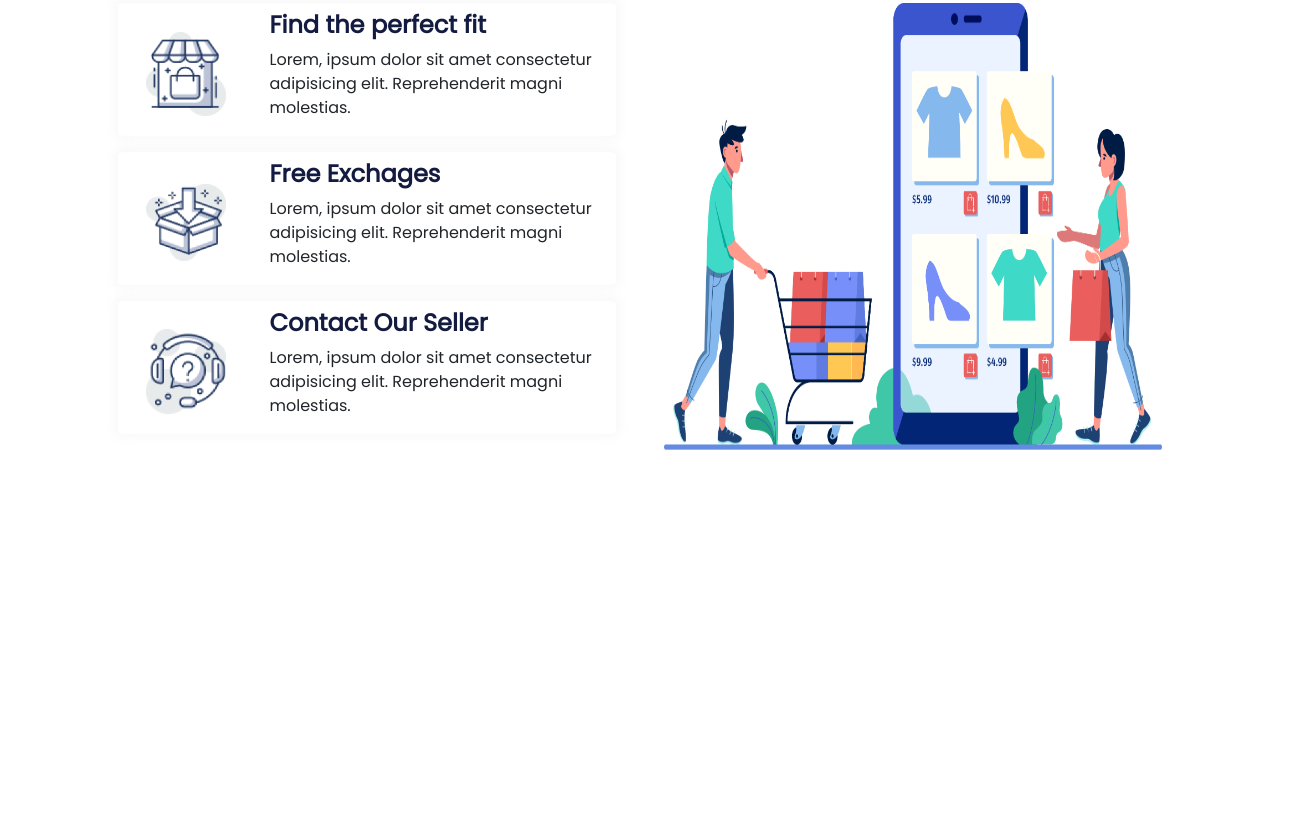
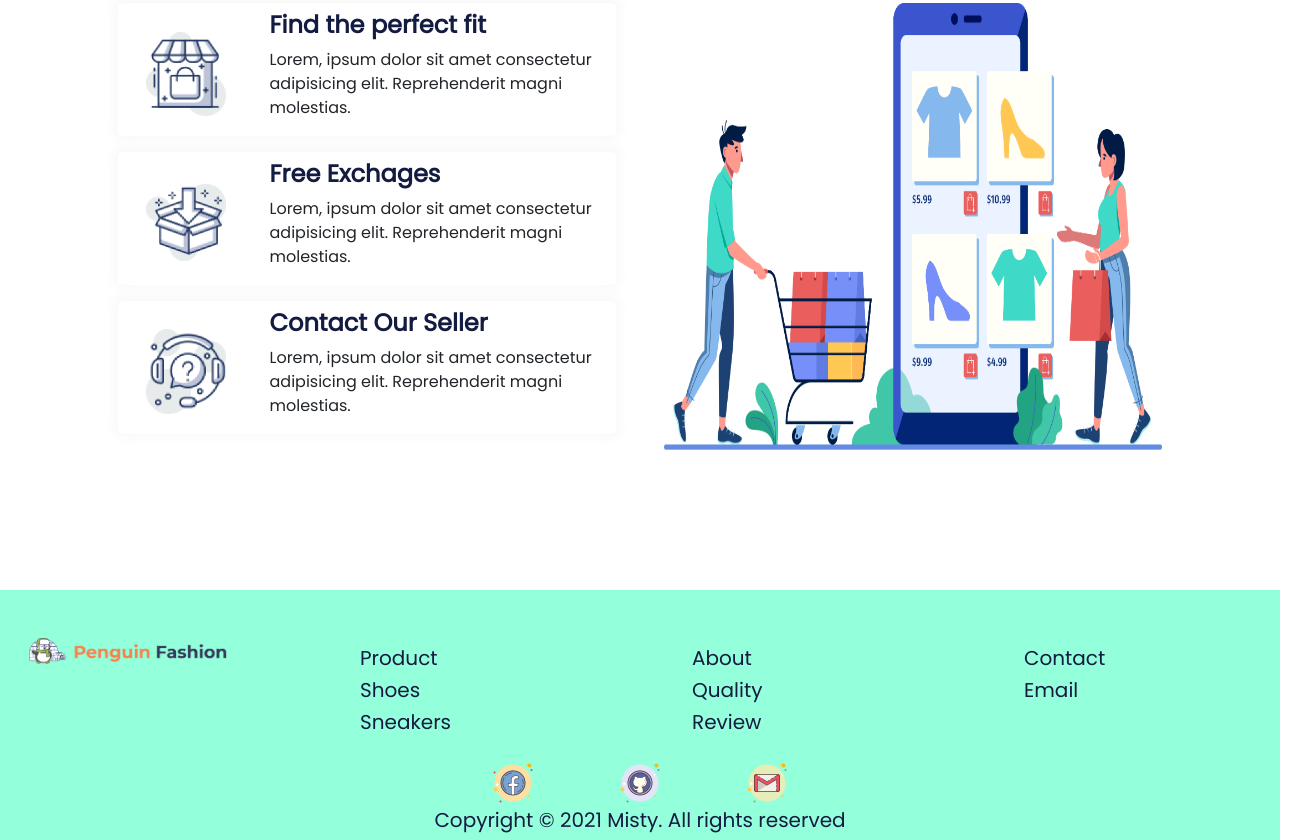
Before and after one commit to mistysamia/Shoe-Bar, a plain HTML site: page index.html in a window 1280 px wide. Shown: the part 2045-2885 px from the top of the page, 1304 px wide, since content can reach past the window. Before the commit the page ends 2543 px from the top, so only its background shows below. Drawn offline with Linux system fonts and the light colour scheme.

Commit message:
Footer DOne

```diff
--- a/CSS/style.css
+++ b/CSS/style.css
@@ -7,10 +7,14 @@ h4{
     color: #141b41;
     font-weight: bold;
 }
+h5{
+    color: #141b41;
+}
+
 
 /* Header */
 .HeaderBgColor{
-    background-color: rgb(255, 241, 219);
+    background-color: #fff1db;
 }
 .Heading_Line{
     font-size: 50px;
@@ -25,22 +29,22 @@ h4{
 
 .Product_Card_Sec1{
     border-radius: 2%;
-    box-shadow: 0px -1px 10px 5px rgba(216, 216, 216, 0.75);
+    box-shadow: 0px -1px 10px 5px #d8d8d8bf;
 }
 .Product_Img{
-    background-color: rgb(228, 228, 228);
+    background-color: #e4e4e4;
     width: 85%;
     border-radius:1%;
     margin: 2% ;
     margin-left: 7%;
-    box-shadow: 0px -1px 10px 5px rgba(224, 224, 224, 0.75);
+    box-shadow: 0px -1px 10px 5px #e0e0e0bf;
 }
 
 /* 2nd Section */
 .Product_Card_Sec2{
     border-radius: 2%;
     box-shadow: 0px -1px 10px 5px #eeeeee5d;
-    border-color: rgb(255, 255, 255);
+    border-color: #ffffff;
 }
 
 
@@ -53,5 +57,17 @@ h4{
 .Product_Card_Sec3{
     border-radius: 2%;
     box-shadow: 0px -1px 10px 5px #eeeeee5d;
-    border-color: rgb(255, 255, 255);
+    border-color: #ffffff;
 }
+.third_Sec{
+    margin-bottom: 11%;
+}
+
+
+/* Footer */
+
+.footer{
+
+
+
+}
--- a/index.html
+++ b/index.html
@@ -175,19 +175,20 @@
         </section>
 
         <!-- 3rd Section -->
-        <section class="container pt-5 p-md-5" id="Contact">
+        <section class="container pt-5 p-md-5 third_Sec" id="Contact">
             <article class="row row-cols-1  row-cols-md-2  g-5">
 
                 <section class="col">
                     <article class=" Product_Card_Sec3 mb-3">
                         <section class="row d-flex align-items-center ms-3">
                             <article class="col-md-3 mt-4 mb-3 text-start">
-                                <img src="Images/Icon/LastSec_img1.png"  style="width: 80%; ">
+                                <img src="Images/Icon/LastSec_img1.png" style="width: 80%; ">
                             </article>
                             <article class="col-md-9 pe-4">
                                 <div>
                                     <h4 class="mb-2 mt-2">Find the perfect fit</h4>
-                                    <p>Lorem, ipsum dolor sit amet consectetur adipisicing elit. Reprehenderit magni molestias.</p>
+                                    <p>Lorem, ipsum dolor sit amet consectetur adipisicing elit. Reprehenderit magni
+                                        molestias.</p>
                                 </div>
                             </article>
                         </section>
@@ -196,12 +197,13 @@
                     <article class=" Product_Card_Sec3 mb-3">
                         <section class="row d-flex align-items-center ms-3">
                             <article class="col-md-3 mt-4 mb-3 text-start">
-                                <img src="Images/Icon/LastSec_img2.png"  style="width: 80%; ">
+                                <img src="Images/Icon/LastSec_img2.png" style="width: 80%; ">
                             </article>
                             <article class="col-md-9 pe-4">
                                 <div>
                                     <h4 class="mb-2 mt-2">Free Exchages</h4>
-                                    <p>Lorem, ipsum dolor sit amet consectetur adipisicing elit. Reprehenderit magni molestias.</p>
+                                    <p>Lorem, ipsum dolor sit amet consectetur adipisicing elit. Reprehenderit magni
+                                        molestias.</p>
                                 </div>
                             </article>
                         </section>
@@ -210,12 +212,13 @@
                     <article class=" Product_Card_Sec3 mb-3">
                         <section class="row d-flex align-items-center ms-3">
                             <article class="col-md-3 mt-4 mb-3 text-start">
-                                <img src="Images/Icon/LastSec_img3.png"  style="width: 80%; ">
+                                <img src="Images/Icon/LastSec_img3.png" style="width: 80%; ">
                             </article>
                             <article class="col-md-9 pe-4">
                                 <div>
                                     <h4 class="mb-2 mt-2">Contact Our Seller</h4>
-                                    <p>Lorem, ipsum dolor sit amet consectetur adipisicing elit. Reprehenderit magni molestias.</p>
+                                    <p>Lorem, ipsum dolor sit amet consectetur adipisicing elit. Reprehenderit magni
+                                        molestias.</p>
                                 </div>
                             </article>
                         </section>
@@ -223,7 +226,7 @@
                 </section>
 
                 <section class="col">
-                    <img src="Images/Icon/Last ScetionSvg.png"  class="Last_ScetionImg">
+                    <img src="Images/Icon/Last ScetionSvg.png" class="Last_ScetionImg">
                 </section>
 
             </article>
@@ -231,6 +234,99 @@
 
 
     </main>
+
+    <footer>
+
+        <section style=" background-color: #81ffd5da;">
+
+            <!-- First Part -->
+            <article>
+                <article class="row row-cols-1  row-cols-md-4  g-5">
+                    <section class="col">
+                        <article class="  mb-3">
+                            <section class="row d-flex align-items-center ms-3">
+                                <img src="Images/Icon/Logo.png" class="img-fluid" style="width:80%">
+                            </section>
+                        </article>
+                    </section>
+
+                    <section class="col">
+                        <article class="mb-3">
+                            <section class="row d-flex align-items-center ms-3">
+                                <article class="col-md-9 pe-4">
+                                    <div>
+                                        <h5 class="mb-2 mt-2">Product</h5>
+                                        <h5 class="mb-2 mt-2">Shoes</h5>
+                                        <h5 class="mb-2 mt-2">Sneakers</h5>
+                                    </div>
+                                </article>
+                            </section>
+                        </article>
+                    </section>
+
+                    <section class="col">
+                        <article class="mb-3">
+                            <section class="row d-flex align-items-center ms-3">
+                                <article class="col-md-9 pe-4">
+                                    <div>
+                                        <h5 class="mb-2 mt-2">About</h5>
+                                        <h5 class="mb-2 mt-2">Quality</h5>
+                                        <h5 class="mb-2 mt-2">Review</h5>
+                                    </div>
+                                </article>
+                            </section>
+                        </article>
+                    </section>
+
+                    <section class="col">
+                        <article class="mb-3">
+                            <section class="row d-flex align-items-center ms-3">
+                                <article class="col-md-9 pe-4">
+                                    <div>
+                                        <h5 class="mb-2 mt-2">Contact</h5>
+                                        <h5 class="mb-2 mt-2">Email</h5>
+                                    </div>
+                                </article>
+                            </section>
+                        </article>
+                    </section>
+                </article>
+            </article>
+
+            <!-- Second Part -->
+
+            <article>
+                <section class="d-flex justify-content-center">
+
+                    <article>
+
+                        <div class=" row row-cols-1  row-cols-sm-2  row-cols-md-3" style="margin-left: 10%;">
+                            <div class="col">
+                                <a href="https://www.facebook.com/misty.samia.39/">
+                                    <img src="Images/Icon/facebook.png" />
+                                </a>
+                            </div>
+                            <div class="col">
+                                <a href="https://github.com/mistysamia">
+                                    <img src="Images/Icon/github.png" /> </a>
+                            </div>
+
+                            <div class="col">
+                                <a href="mailto:misty.samia17@gmail.com">
+                                    <img src="Images/Icon/gmail.png" />
+                                </a>
+                            </div>
+                        </div>
+                        <div>
+                            <h5>Copyright © 2021 Misty. All rights reserved</h5>
+                        </div>
+
+                    </article>
+
+            </article>
+        </section>
+
+    </footer>
 
 
 
```
Also changed, not shown: Images/Icon/facebook.png (added), Images/Icon/github.png (added), Images/Icon/gmail.png (added).
